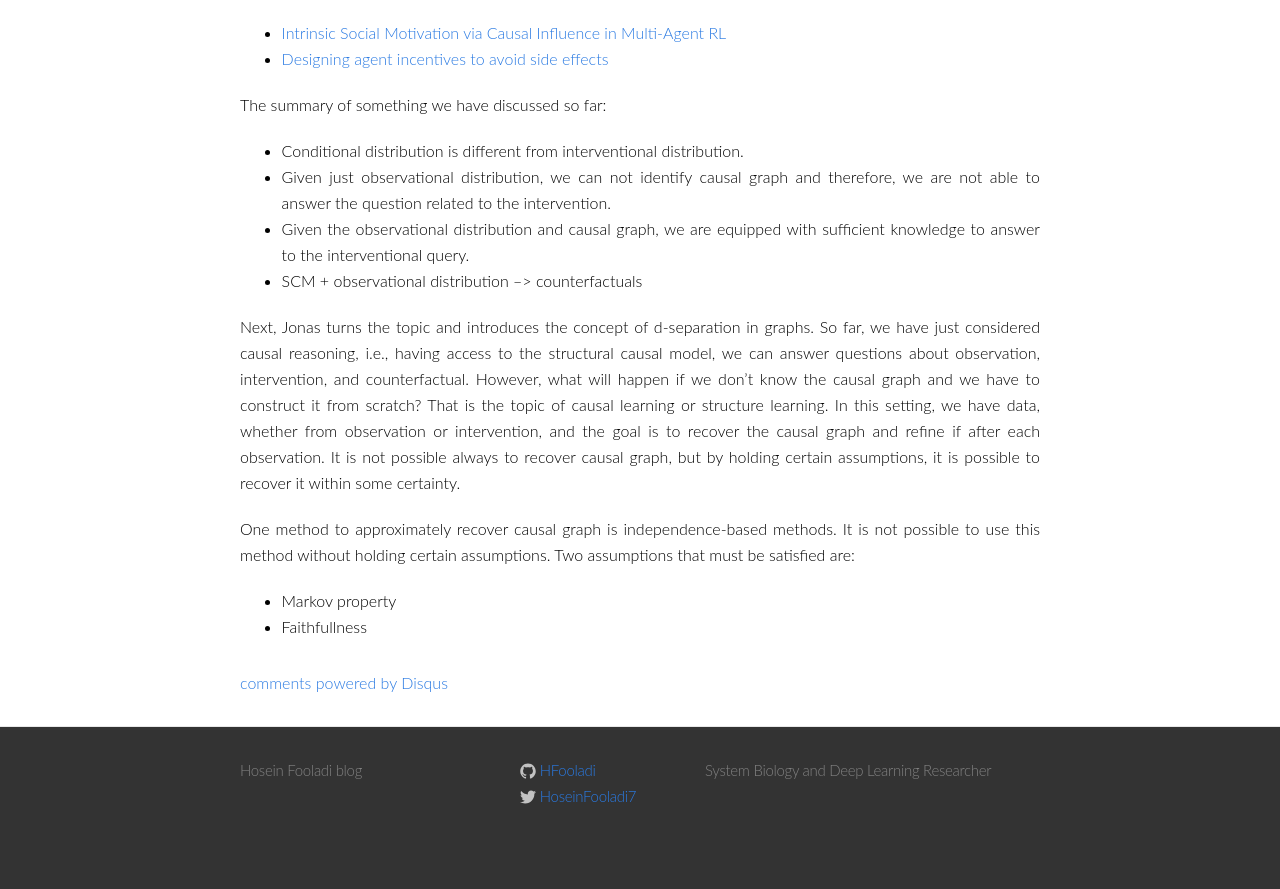
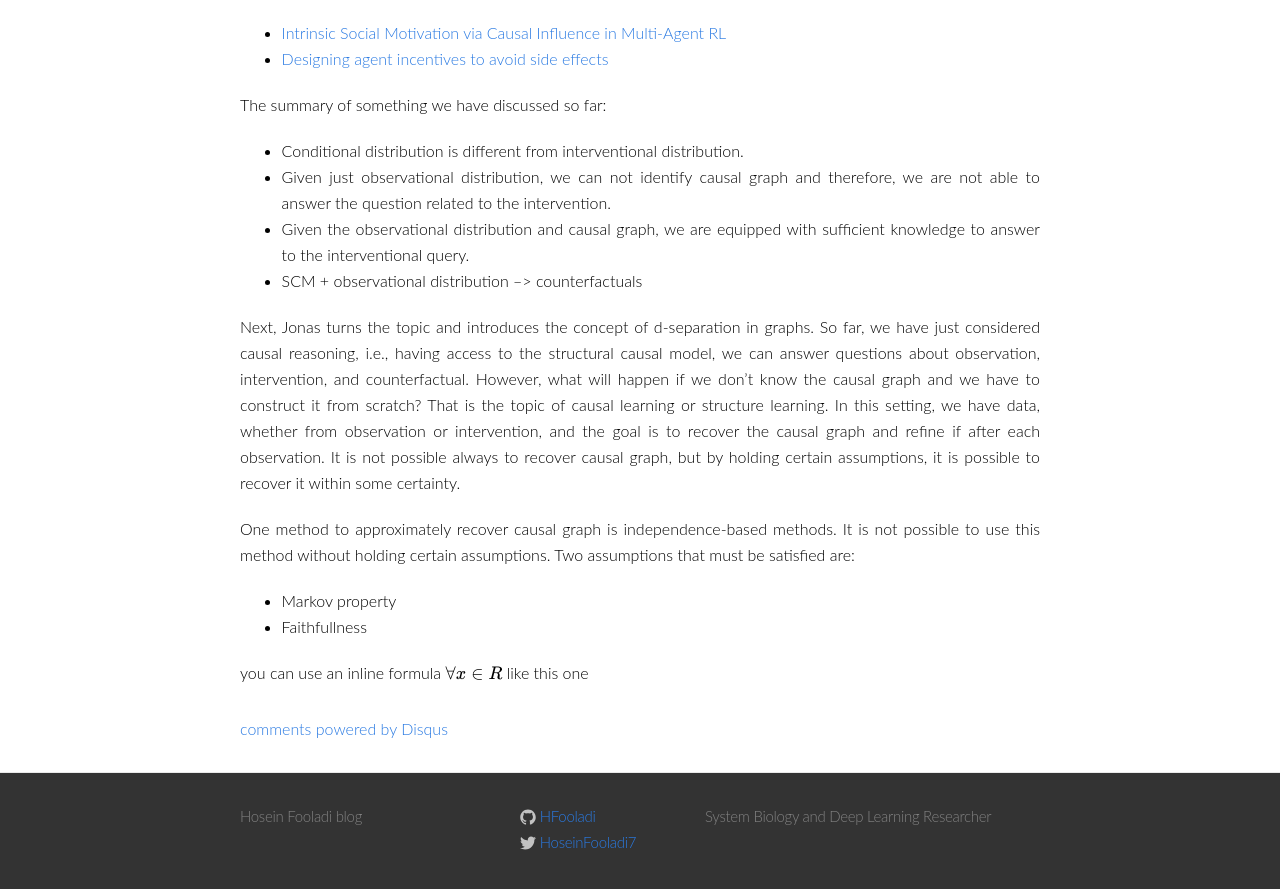
Before and after one commit to HFooladi/HFooladi.github.io, a Jekyll site: the page built from _posts/2019-04-01-Causal Inference and learning.md, in a window 1280 px wide and 900 px high, scrolled down 1991 px. Shown: the top 889 px of the window. Built offline with Jekyll 4.4.1, drawn with Linux system fonts in a browser that asks for light colours; formulas are drawn with MathJax 3; comment, search, counter and statistics services are not loaded; before the commit the page ends 2845 px from its top, so only the background shows below that.

Commit message:
Update 2019-04-01-Causal Inference and learning.md

```diff
--- a/_posts/2019-04-01-Causal Inference and learning.md
+++ b/_posts/2019-04-01-Causal Inference and learning.md
@@ -64,3 +64,5 @@ One method to approximately recover causal graph is independence-based methods.
 
 - Markov property
 - Faithfullness
+
+you can use an inline formula $$\forall x \in R$$ like this one
```
